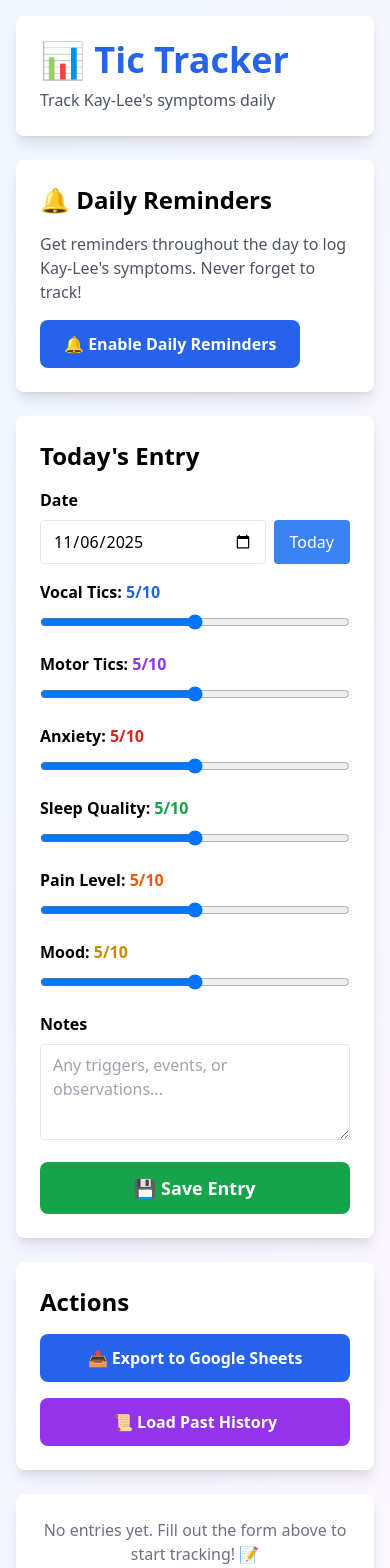
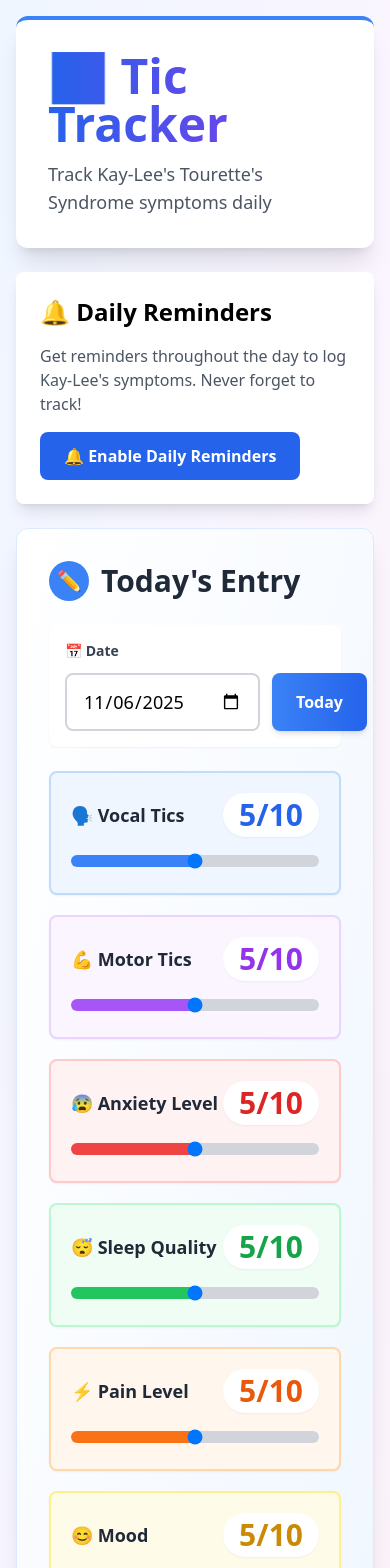
Before and after one commit to Michellex255/tic-tracker, a React (Create React App) app: page / in a window 390 px wide. Shown: the top 1568 px of the page. Built offline with nearby package versions, Linux system fonts and the light colour scheme.

Commit message:
Restored beautiful detailed entry form with monthly folders

```diff
--- a/src/App.js
+++ b/src/App.js
@@ -13,7 +13,6 @@ function App() {
   const [entries, setEntries] = useState([]);
   const [expandedMonths, setExpandedMonths] = useState(new Set());
 
-  // FIX FOR SCROLL JUMPING
   const scrollPositionRef = useRef(0);
 
   useEffect(() => {
@@ -27,7 +26,6 @@ function App() {
     localStorage.setItem("ticTrackerEntries", JSON.stringify(entries));
   }, [entries]);
 
-  // Restore scroll position after state updates
   useEffect(() => {
     window.scrollTo(0, scrollPositionRef.current);
   }, [entries, expandedMonths]);
@@ -53,8 +51,6 @@ function App() {
     };
 
     setEntries([newEntry, ...entries]);
-
-    // Reset form
     setNotes("");
     alert("Entry saved! ✅");
   };
@@ -83,7 +79,6 @@ function App() {
     saveScrollPosition();
 
     const historicalData = [
-      // July 2023 - December 2023
       {
         date: "2023-07-15",
         vocalTics: 7,
@@ -144,8 +139,6 @@ function App() {
         mood: 4,
         notes: "Holiday break - slight improvement",
       },
-
-      // 2024 data
       {
         date: "2024-01-10",
         vocalTics: 9,
@@ -193,14 +186,13 @@ function App() {
     alert("Historical data loaded! ✅");
   };
 
-  // MONTHLY FOLDER FUNCTIONS (CHANGED FROM WEEKLY)
   const groupEntriesByMonth = () => {
     const months = {};
 
     entries.forEach((entry) => {
       const date = new Date(entry.date);
       const year = date.getFullYear();
-      const month = date.getMonth(); // 0-11
+      const month = date.getMonth();
       const monthKey = `${year}-${String(month + 1).padStart(2, "0")}`;
 
       const monthNames = [
@@ -248,113 +240,182 @@ function App() {
   const monthlyEntries = groupEntriesByMonth();
 
   return (
-    <div className="min-h-screen bg-gradient-to-br from-blue-50 to-purple-50 p-4">
+    <div className="min-h-screen bg-gradient-to-br from-blue-50 via-purple-50 to-pink-50 p-4">
       <div className="max-w-4xl mx-auto">
         {/* Header */}
-        <div className="bg-white rounded-lg shadow-lg p-6 mb-6">
-          <h1 className="text-4xl font-bold text-blue-600 mb-2">
+        <div className="bg-white rounded-xl shadow-xl p-8 mb-6 border-t-4 border-blue-500">
+          <h1 className="text-5xl font-extrabold bg-gradient-to-r from-blue-600 to-purple-600 bg-clip-text text-transparent mb-3">
             📊 Tic Tracker
           </h1>
-          <p className="text-gray-600">Track Kay-Lee's symptoms daily</p>
+          <p className="text-gray-600 text-lg">
+            Track Kay-Lee's Tourette's Syndrome symptoms daily
+          </p>
         </div>
 
         {/* Notification Settings */}
         <NotificationSettings />
 
-        {/* Entry Form */}
-        <div className="bg-white rounded-lg shadow-lg p-6 mb-6">
-          <h2 className="text-2xl font-bold mb-4">Today's Entry</h2>
+        {/* Entry Form - BEAUTIFUL VERSION */}
+        <div className="bg-gradient-to-br from-white to-blue-50 rounded-xl shadow-xl p-8 mb-6 border border-blue-100">
+          <h2 className="text-3xl font-bold text-gray-800 mb-6 flex items-center">
+            <span className="bg-blue-500 text-white rounded-full w-10 h-10 flex items-center justify-center mr-3 text-xl">
+              ✏️
+            </span>
+            Today's Entry
+          </h2>
 
-          <form onSubmit={handleSubmit}>
-            {/* Date */}
-            <div className="mb-4">
-              <label className="block font-semibold mb-2">Date</label>
-              <div className="flex gap-2">
+          <form onSubmit={handleSubmit} className="space-y-6">
+            {/* Date Picker */}
+            <div className="bg-white rounded-lg p-4 shadow-sm">
+              <label className="block text-sm font-bold text-gray-700 mb-3">
+                📅 Date
+              </label>
+              <div className="flex gap-3">
                 <input
                   type="date"
                   value={date}
                   onChange={(e) => setDate(e.target.value)}
-                  className="flex-1 border rounded px-3 py-2"
+                  className="flex-1 border-2 border-gray-300 rounded-lg px-4 py-3 text-lg focus:border-blue-500 focus:ring-2 focus:ring-blue-200 transition-all"
                 />
                 <button
                   type="button"
                   onClick={() =>
                     setDate(new Date().toISOString().split("T")[0])
                   }
-                  className="bg-blue-500 text-white px-4 py-2 rounded hover:bg-blue-600"
+                  className="bg-gradient-to-r from-blue-500 to-blue-600 text-white px-6 py-3 rounded-lg font-bold hover:from-blue-600 hover:to-blue-700 shadow-md hover:shadow-lg transition-all"
                 >
                   Today
                 </button>
               </div>
             </div>
 
-            {/* Sliders */}
+            {/* Sliders - Each with unique color */}
+            <div className="space-y-5">
               {[
                 {
-                label: "Vocal Tics",
+                  label: "🗣️ Vocal Tics",
                   value: vocalTics,
                   setter: setVocalTics,
                   color: "blue",
+                  bgColor: "bg-blue-50",
+                  borderColor: "border-blue-200",
                 },
                 {
-                label: "Motor Tics",
+                  label: "💪 Motor Tics",
                   value: motorTics,
                   setter: setMotorTics,
                   color: "purple",
+                  bgColor: "bg-purple-50",
+                  borderColor: "border-purple-200",
                 },
                 {
-                label: "Anxiety",
+                  label: "😰 Anxiety Level",
                   value: anxiety,
                   setter: setAnxiety,
                   color: "red",
+                  bgColor: "bg-red-50",
+                  borderColor: "border-red-200",
                 },
                 {
-                label: "Sleep Quality",
+                  label: "😴 Sleep Quality",
                   value: sleepQuality,
                   setter: setSleepQuality,
                   color: "green",
+                  bgColor: "bg-green-50",
+                  borderColor: "border-green-200",
                 },
                 {
-                label: "Pain Level",
+                  label: "⚡ Pain Level",
                   value: pain,
                   setter: setPain,
                   color: "orange",
+                  bgColor: "bg-orange-50",
+                  borderColor: "border-orange-200",
                 },
-              { label: "Mood", value: mood, setter: setMood, color: "yellow" },
+                {
+                  label: "😊 Mood",
+                  value: mood,
+                  setter: setMood,
+                  color: "yellow",
+                  bgColor: "bg-yellow-50",
+                  borderColor: "border-yellow-200",
+                },
               ].map((item) => (
-              <div key={item.label} className="mb-4">
-                <label className="block font-semibold mb-2">
-                  {item.label}:{" "}
-                  <span className={`text-${item.color}-600 font-bold`}>
+                <div
+                  key={item.label}
+                  className={`${item.bgColor} rounded-lg p-5 shadow-sm border-2 ${item.borderColor}`}
+                >
+                  <div className="flex justify-between items-center mb-3">
+                    <label className="text-lg font-bold text-gray-800">
+                      {item.label}
+                    </label>
+                    <span
+                      className={`text-3xl font-extrabold text-${item.color}-600 bg-white px-4 py-1 rounded-full shadow-sm`}
+                    >
                       {item.value}/10
                     </span>
-                </label>
+                  </div>
                   <input
                     type="range"
                     min="0"
                     max="10"
                     value={item.value}
                     onChange={(e) => item.setter(parseInt(e.target.value))}
-                  className="w-full"
+                    className="w-full h-3 rounded-lg appearance-none cursor-pointer slider"
+                    style={{
+                      background: `linear-gradient(to right,
+                        ${
+                          item.color === "blue"
+                            ? "#3b82f6"
+                            : item.color === "purple"
+                            ? "#a855f7"
+                            : item.color === "red"
+                            ? "#ef4444"
+                            : item.color === "green"
+                            ? "#22c55e"
+                            : item.color === "orange"
+                            ? "#f97316"
+                            : "#eab308"
+                        } 0%,
+                        ${
+                          item.color === "blue"
+                            ? "#3b82f6"
+                            : item.color === "purple"
+                            ? "#a855f7"
+                            : item.color === "red"
+                            ? "#ef4444"
+                            : item.color === "green"
+                            ? "#22c55e"
+                            : item.color === "orange"
+                            ? "#f97316"
+                            : "#eab308"
+                        } ${item.value * 10}%,
+                        #d1d5db ${item.value * 10}%,
+                        #d1d5db 100%)`,
+                    }}
                   />
                 </div>
               ))}
+            </div>
 
             {/* Notes */}
-            <div className="mb-4">
-              <label className="block font-semibold mb-2">Notes</label>
+            <div className="bg-white rounded-lg p-5 shadow-sm border-2 border-gray-200">
+              <label className="block text-lg font-bold text-gray-800 mb-3">
+                💭 Notes
+              </label>
               <textarea
                 value={notes}
                 onChange={(e) => setNotes(e.target.value)}
-                placeholder="Any triggers, events, or observations..."
-                className="w-full border rounded px-3 py-2 h-24"
+                placeholder="Any triggers, events, or observations today..."
+                className="w-full border-2 border-gray-300 rounded-lg px-4 py-3 text-lg focus:border-blue-500 focus:ring-2 focus:ring-blue-200 transition-all resize-none"
+                rows="4"
               />
             </div>
 
-            {/* Submit */}
+            {/* Submit Button */}
             <button
               type="submit"
-              className="w-full bg-green-600 text-white py-3 rounded-lg font-bold hover:bg-green-700 text-lg"
+              className="w-full bg-gradient-to-r from-green-500 to-green-600 text-white py-5 rounded-xl font-bold text-2xl hover:from-green-600 hover:to-green-700 shadow-lg hover:shadow-xl transform hover:scale-105 transition-all duration-200"
             >
               💾 Save Entry
             </button>
@@ -362,18 +423,18 @@ function App() {
         </div>
 
         {/* Action Buttons */}
-        <div className="bg-white rounded-lg shadow-lg p-6 mb-6">
-          <h2 className="text-2xl font-bold mb-4">Actions</h2>
+        <div className="bg-white rounded-xl shadow-xl p-6 mb-6">
+          <h2 className="text-2xl font-bold mb-4 text-gray-800">🛠️ Actions</h2>
           <div className="grid grid-cols-1 md:grid-cols-2 gap-4">
             <button
               onClick={exportToGoogleSheets}
-              className="bg-blue-600 text-white py-3 rounded-lg font-bold hover:bg-blue-700"
+              className="bg-gradient-to-r from-blue-500 to-blue-600 text-white py-4 rounded-lg font-bold text-lg hover:from-blue-600 hover:to-blue-700 shadow-md hover:shadow-lg transition-all"
             >
               📤 Export to Google Sheets
             </button>
             <button
               onClick={loadPastHistory}
-              className="bg-purple-600 text-white py-3 rounded-lg font-bold hover:bg-purple-700"
+              className="bg-gradient-to-r from-purple-500 to-purple-600 text-white py-4 rounded-lg font-bold text-lg hover:from-purple-600 hover:to-purple-700 shadow-md hover:shadow-lg transition-all"
             >
               📜 Load Past History
             </button>
@@ -382,18 +443,20 @@ function App() {
 
         {/* Monthly Entries */}
         {entries.length > 0 && (
-          <div className="bg-white rounded-lg shadow-lg p-6">
-            <h2 className="text-2xl font-bold mb-4">
-              📅 Past Entries by Month
+          <div className="bg-white rounded-xl shadow-xl p-6">
+            <h2 className="text-3xl font-bold mb-6 text-gray-800 flex items-center">
+              <span className="bg-purple-500 text-white rounded-full w-10 h-10 flex items-center justify-center mr-3">
+                📅
+              </span>
+              Past Entries by Month
             </h2>
 
             {Object.keys(monthlyEntries)
-              .sort((a, b) => b.localeCompare(a)) // Most recent first
+              .sort((a, b) => b.localeCompare(a))
               .map((monthKey) => {
                 const month = monthlyEntries[monthKey];
                 const isExpanded = expandedMonths.has(monthKey);
 
-                // Calculate month averages
                 const avgVocal = (
                   month.entries.reduce((sum, e) => sum + e.vocalTics, 0) /
                   month.entries.length
@@ -414,18 +477,17 @@ function App() {
                 return (
                   <div
                     key={monthKey}
-                    className="mb-4 border-2 rounded-lg overflow-hidden"
+                    className="mb-4 border-2 rounded-xl overflow-hidden shadow-md"
                   >
-                    {/* Month Header */}
                     <button
                       onClick={() => toggleMonth(monthKey)}
-                      className="w-full bg-gradient-to-r from-blue-100 to-purple-100 hover:from-blue-200 hover:to-purple-200 p-5 text-left flex justify-between items-center transition-colors"
+                      className="w-full bg-gradient-to-r from-blue-100 to-purple-100 hover:from-blue-200 hover:to-purple-200 p-6 text-left flex justify-between items-center transition-all"
                     >
                       <div className="flex-1">
-                        <h3 className="font-bold text-xl text-blue-900">
+                        <h3 className="font-bold text-2xl text-blue-900 mb-2">
                           {month.label}
                         </h3>
-                        <div className="grid grid-cols-2 md:grid-cols-4 gap-2 mt-2">
+                        <div className="grid grid-cols-2 md:grid-cols-4 gap-3">
                           <p className="text-sm text-gray-700">
                             📝{" "}
                             <span className="font-semibold">
@@ -453,22 +515,29 @@ function App() {
                           </p>
                         </div>
                       </div>
-                      <span className="text-3xl ml-4">
-                        {isExpanded ? "▼" : "▶"}
+                      <span
+                        className="text-4xl ml-4 transform transition-transform"
+                        style={{
+                          transform: isExpanded
+                            ? "rotate(90deg)"
+                            : "rotate(0deg)",
+                        }}
+                      >
+                        ▶
                       </span>
                     </button>
 
-                    {/* Month Entries */}
                     {isExpanded && (
-                      <div className="bg-white p-4">
+                      <div className="bg-gradient-to-br from-gray-50 to-white p-5">
                         {month.entries
                           .sort((a, b) => new Date(b.date) - new Date(a.date))
                           .map((entry, index) => (
                             <div
                               key={index}
-                              className="mb-3 p-4 border-l-4 border-blue-500 bg-gray-50 rounded"
+                              className="mb-4 p-5 border-l-4 border-blue-500 bg-white rounded-lg shadow-sm hover:shadow-md transition-shadow"
                             >
-                              <p className="font-semibold text-lg mb-2">
+                              <p className="font-bold text-xl mb-3 text-gray-800">
+                                📅{" "}
                                 {new Date(entry.date).toLocaleDateString(
                                   "en-US",
                                   {
@@ -479,46 +548,46 @@ function App() {
                                   }
                                 )}
                               </p>
-                              <div className="grid grid-cols-2 md:grid-cols-3 gap-2 text-sm">
+                              <div className="grid grid-cols-2 md:grid-cols-3 gap-3 text-sm">
                                 <span className="font-medium">
                                   🗣️ Vocal:{" "}
-                                  <span className="text-blue-600">
+                                  <span className="text-blue-600 font-bold">
                                     {entry.vocalTics}/10
                                   </span>
                                 </span>
                                 <span className="font-medium">
                                   💪 Motor:{" "}
-                                  <span className="text-purple-600">
+                                  <span className="text-purple-600 font-bold">
                                     {entry.motorTics}/10
                                   </span>
                                 </span>
                                 <span className="font-medium">
                                   😰 Anxiety:{" "}
-                                  <span className="text-red-600">
+                                  <span className="text-red-600 font-bold">
                                     {entry.anxiety}/10
                                   </span>
                                 </span>
                                 <span className="font-medium">
                                   😴 Sleep:{" "}
-                                  <span className="text-green-600">
+                                  <span className="text-green-600 font-bold">
                                     {entry.sleepQuality}/10
                                   </span>
                                 </span>
                                 <span className="font-medium">
                                   ⚡ Pain:{" "}
-                                  <span className="text-orange-600">
+                                  <span className="text-orange-600 font-bold">
                                     {entry.pain}/10
                                   </span>
                                 </span>
                                 <span className="font-medium">
                                   😊 Mood:{" "}
-                                  <span className="text-yellow-600">
+                                  <span className="text-yellow-600 font-bold">
                                     {entry.mood}/10
                                   </span>
                                 </span>
                               </div>
                               {entry.notes && (
-                                <p className="text-sm mt-3 p-2 bg-white rounded italic text-gray-700">
+                                <p className="text-sm mt-4 p-3 bg-blue-50 rounded-lg italic text-gray-700 border-l-2 border-blue-300">
                                   💭 "{entry.notes}"
                                 </p>
                               )}
@@ -533,8 +602,10 @@ function App() {
         )}
 
         {entries.length === 0 && (
-          <div className="bg-white rounded-lg shadow-lg p-6 text-center text-gray-500">
-            <p>No entries yet. Fill out the form above to start tracking! 📝</p>
+          <div className="bg-white rounded-xl shadow-xl p-8 text-center">
+            <p className="text-xl text-gray-500">
+              📝 No entries yet. Fill out the form above to start tracking!
+            </p>
           </div>
         )}
       </div>
```
Lines whose indentation alone changed are shown as unchanged.
